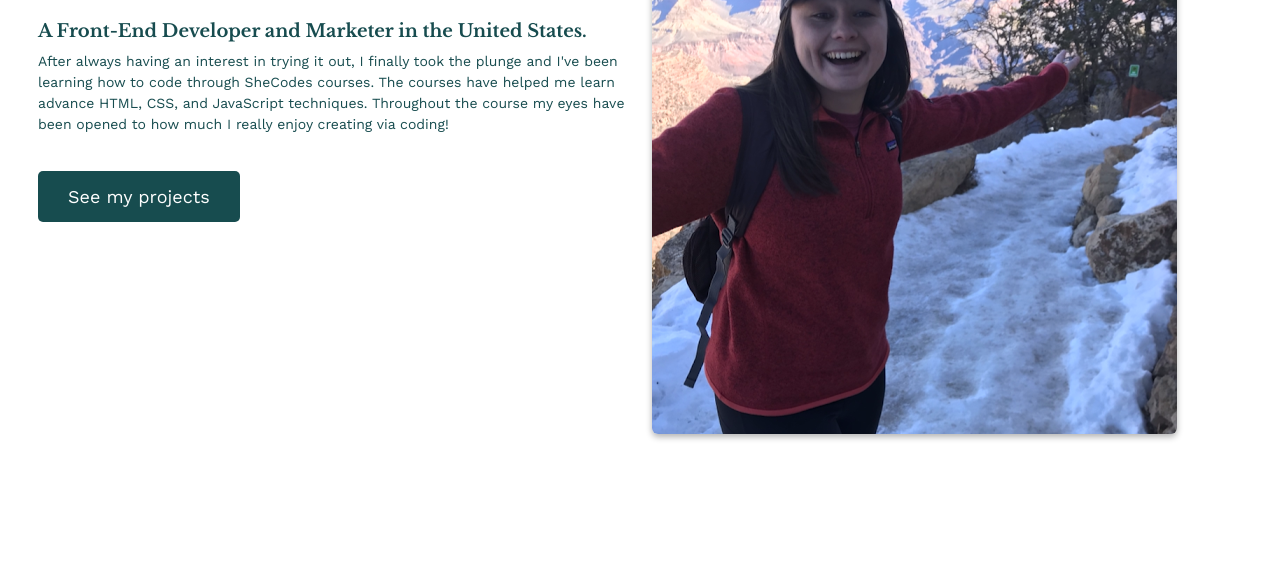
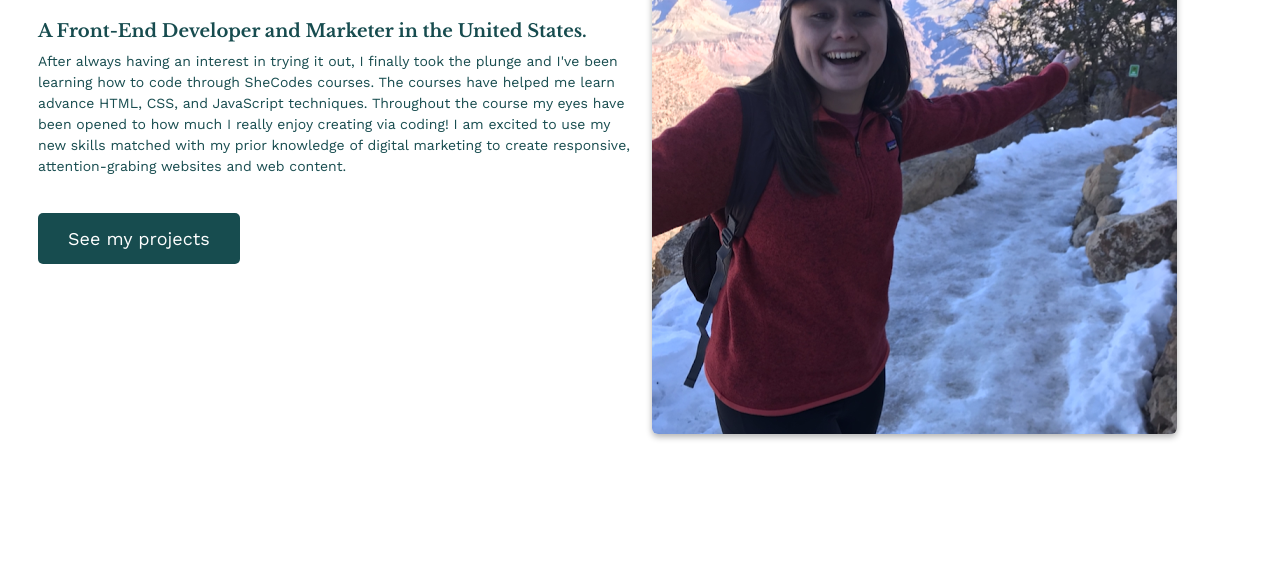
Before and after one commit to aaprice2/react-portfolio, a plain HTML site: page about.html in a window 1280 px wide. Shown: the part 221-800 px from the top of the page. Drawn offline with nearby package versions, Linux system fonts and the light colour scheme.

Commit message:
Make changes to about me paragraph

```diff
--- a/about.html
+++ b/about.html
@@ -48,7 +48,7 @@
    <div class="col-lg-6 content" >
     <h1 class="mb-4">Hello, I am Alexis Andrukat-Price</h1>
     <h2>A Front-End Developer and Marketer in the United States.</h2>
-    <p class="mb-5">After always having an interest in trying it out, I finally took the plunge and I've been learning how to code through SheCodes courses. The courses have helped me learn advance HTML, CSS, and JavaScript techniques. Throughout the course my eyes have been opened to how much I really enjoy creating via coding!</p>
+    <p class="mb-5">After always having an interest in trying it out, I finally took the plunge and I've been learning how to code through SheCodes courses. The courses have helped me learn advance HTML, CSS, and JavaScript techniques. Throughout the course my eyes have been opened to how much I really enjoy creating via coding! I am excited to use my new skills matched with my prior knowledge of digital marketing to create responsive, attention-grabing websites and web content.</p>
     <a href="work.html" class="btn-primary mb-5">See my projects</a>
 </div>
     <div class="col-lg-6">
```
